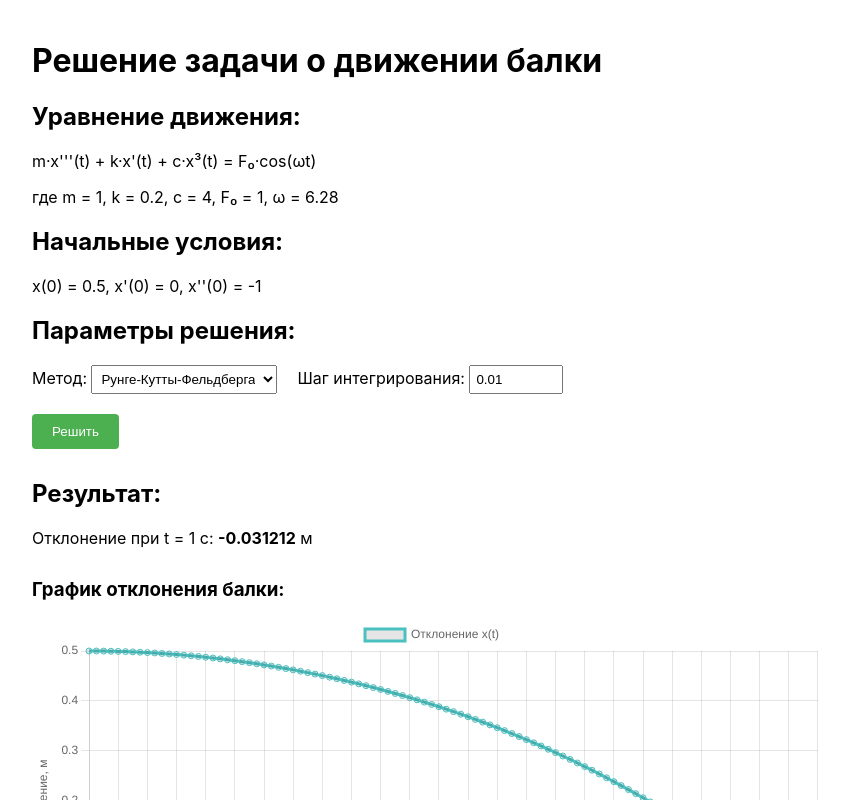
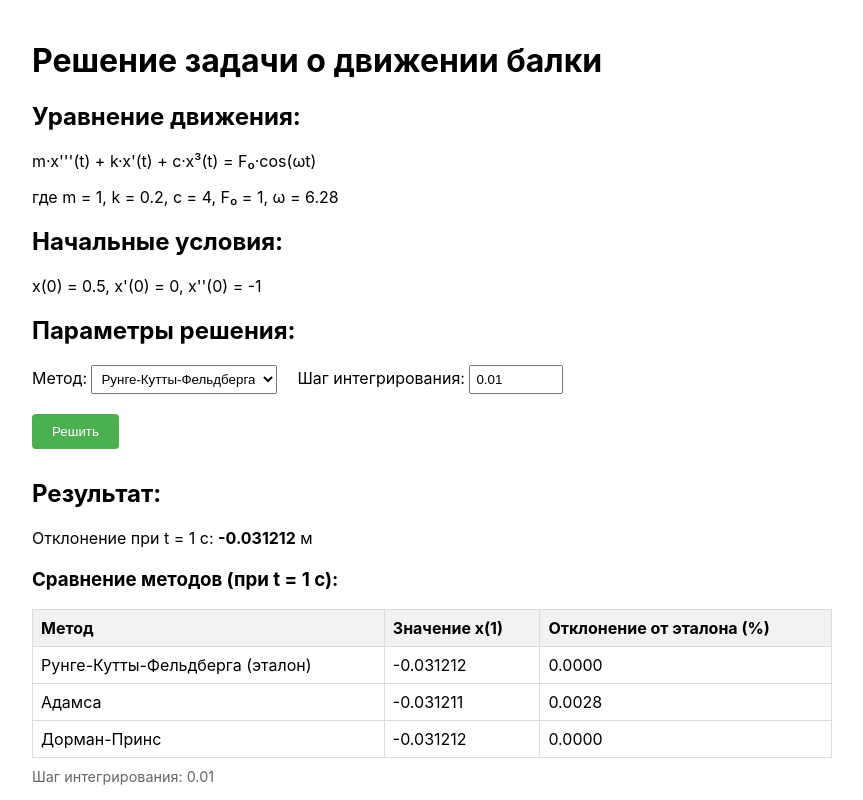
Before and after one commit to DUSERNAM3/Cauchy-problem-COURSEWORK, a React (Create React App) app: page / in a window 1280 px wide. Both pictures are taken after a click on the button "Решить". Shown: the top 800 px of the page, without its empty margins (208-1071 px from the left). Built offline with nearby package versions, Linux system fonts and the light colour scheme.

Commit message:
add table

```diff
--- a/src/App.js
+++ b/src/App.js
@@ -44,6 +44,7 @@ const BeamSolver = () => {
   const [result, setResult] = useState(null);
   const [chartData, setChartData] = useState(null);
   const [isCalculating, setIsCalculating] = useState(false);
+  const [comparisonResults, setComparisonResults] = useState(null);
 
   // Функция правой части дифференциального уравнения
   const f = (t, x, v, a) => {
@@ -165,43 +166,62 @@ const BeamSolver = () => {
     solution.push({ t, x, v, a });
 
     while (t <= 1) {
-      // Коэффициенты Дормана-Принса 5(4)
       const k1 = h * v;
       const l1 = h * a;
       const m1 = h * f(t, x, v, a) / params.m;
 
-      const k2 = h * (v + l1/5);
-      const l2 = h * (a + m1/5);
-      const m2 = h * f(t + h/5, x + k1/5, v + l1/5, a + m1/5) / params.m;
+      const k2 = h * (v + l1 / 5);
+      const l2 = h * (a + m1 / 5);
+      const m2 = h * f(t + h / 5, x + k1 / 5, v + l1 / 5, a + m1 / 5) / params.m;
 
-      const k3 = h * (v + 3*l1/40 + 9*l2/40);
-      const l3 = h * (a + 3*m1/40 + 9*m2/40);
-      const m3 = h * f(t + 3*h/10, x + 3*k1/40 + 9*k2/40, v + 3*l1/40 + 9*l2/40, a + 3*m1/40 + 9*m2/40) / params.m;
+      const k3 = h * (v + 3 * l1 / 40 + 9 * l2 / 40);
+      const l3 = h * (a + 3 * m1 / 40 + 9 * m2 / 40);
+      const m3 = h * f(
+        t + 3 * h / 10,
+        x + 3 * k1 / 40 + 9 * k2 / 40,
+        v + 3 * l1 / 40 + 9 * l2 / 40,
+        a + 3 * m1 / 40 + 9 * m2 / 40
+      ) / params.m;
 
-      const k4 = h * (v + 44*l1/45 - 56*l2/15 + 32*l3/9);
-      const l4 = h * (a + 44*m1/45 - 56*m2/15 + 32*m3/9);
-      const m4 = h * f(t + 4*h/5, x + 44*k1/45 - 56*k2/15 + 32*k3/9,
-                        v + 44*l1/45 - 56*l2/15 + 32*l3/9, a + 44*m1/45 - 56*m2/15 + 32*m3/9) / params.m;
+      const k4 = h * (v + 44 * l1 / 45 - 56 * l2 / 15 + 32 * l3 / 9);
+      const l4 = h * (a + 44 * m1 / 45 - 56 * m2 / 15 + 32 * m3 / 9);
+      const m4 = h * f(
+        t + 4 * h / 5,
+        x + 44 * k1 / 45 - 56 * k2 / 15 + 32 * k3 / 9,
+        v + 44 * l1 / 45 - 56 * l2 / 15 + 32 * l3 / 9,
+        a + 44 * m1 / 45 - 56 * m2 / 15 + 32 * m3 / 9
+      ) / params.m;
 
-      const k5 = h * (v + 19372*l1/6561 - 25360*l2/2187 + 64448*l3/6561 - 212*l4/729);
-      const l5 = h * (a + 19372*m1/6561 - 25360*m2/2187 + 64448*m3/6561 - 212*m4/729);
-      const m5 = h * f(t + 8*h/9, x + 19372*k1/6561 - 25360*k2/2187 + 64448*k3/6561 - 212*k4/729,
-                        v + 19372*l1/6561 - 25360*l2/2187 + 64448*l3/6561 - 212*l4/729,
-                        a + 19372*m1/6561 - 25360*m2/2187 + 64448*m3/6561 - 212*m4/729) / params.m;
+      const k5 = h * (
+        v + 19372 * l1 / 6561 - 25360 * l2 / 2187 + 64448 * l3 / 6561 - 212 * l4 / 729
+      );
+      const l5 = h * (
+        a + 19372 * m1 / 6561 - 25360 * m2 / 2187 + 64448 * m3 / 6561 - 212 * m4 / 729
+      );
+      const m5 = h * f(
+        t + 8 * h / 9,
+        x + 19372 * k1 / 6561 - 25360 * k2 / 2187 + 64448 * k3 / 6561 - 212 * k4 / 729,
+        v + 19372 * l1 / 6561 - 25360 * l2 / 2187 + 64448 * l3 / 6561 - 212 * l4 / 729,
+        a + 19372 * m1 / 6561 - 25360 * m2 / 2187 + 64448 * m3 / 6561 - 212 * m4 / 729
+      ) / params.m;
 
-      const k6 = h * (v + 9017*l1/3168 - 355*l2/33 + 46732*l3/5247 + 49*l4/176 - 5103*l5/18656);
-      const l6 = h * (a + 9017*m1/3168 - 355*m2/33 + 46732*m3/5247 + 49*m4/176 - 5103*m5/18656);
-      const m6 = h * f(t + h, x + 9017*k1/3168 - 355*k2/33 + 46732*k3/5247 + 49*k4/176 - 5103*k5/18656,
-                        v + 9017*l1/3168 - 355*l2/33 + 46732*l3/5247 + 49*l4/176 - 5103*l5/18656,
-                        a + 9017*m1/3168 - 355*m2/33 + 46732*m3/5247 + 49*m4/176 - 5103*m5/18656) / params.m;
+      const k6 = h * (
+        v + 9017 * l1 / 3168 - 355 * l2 / 33 + 46732 * l3 / 5247 + 49 * l4 / 176 - 5103 * l5 / 18656
+      );
+      const l6 = h * (
+        a + 9017 * m1 / 3168 - 355 * m2 / 33 + 46732 * m3 / 5247 + 49 * m4 / 176 - 5103 * m5 / 18656
+      );
+      const m6 = h * f(
+        t + h,
+        x + 9017 * k1 / 3168 - 355 * k2 / 33 + 46732 * k3 / 5247 + 49 * k4 / 176 - 5103 * k5 / 18656,
+        v + 9017 * l1 / 3168 - 355 * l2 / 33 + 46732 * l3 / 5247 + 49 * l4 / 176 - 5103 * l5 / 18656,
+        a + 9017 * m1 / 3168 - 355 * m2 / 33 + 46732 * m3 / 5247 + 49 * m4 / 176 - 5103 * m5 / 18656
+      ) / params.m;
 
-      const k7 = h * (v + 35*l1/384 + 500*l3/1113 + 125*l4/192 - 2187*l5/6784 + 11*l6/84);
-      const l7 = h * (a + 35*m1/384 + 500*m3/1113 + 125*m4/192 - 2187*m5/6784 + 11*m6/84);
-
-      // Новые значения (5-го порядка)
-      const xNew = x + 35*k1/384 + 500*k3/1113 + 125*k4/192 - 2187*k5/6784 + 11*k6/84;
-      const vNew = v + 35*l1/384 + 500*l3/1113 + 125*l4/192 - 2187*l5/6784 + 11*l6/84;
-      const aNew = a + 35*m1/384 + 500*m3/1113 + 125*m4/192 - 2187*m5/6784 + 11*m6/84;
+      // Новые значения
+      const xNew = x + 35 * k1 / 384 + 500 * k3 / 1113 + 125 * k4 / 192 - 2187 * k5 / 6784 + 11 * k6 / 84;
+      const vNew = v + 35 * l1 / 384 + 500 * l3 / 1113 + 125 * l4 / 192 - 2187 * l5 / 6784 + 11 * l6 / 84;
+      const aNew = a + 35 * m1 / 384 + 500 * m3 / 1113 + 125 * m4 / 192 - 2187 * m5 / 6784 + 11 * m6 / 84;
 
       t += h;
       x = xNew;
@@ -220,38 +240,72 @@ const BeamSolver = () => {
 
     // Имитация асинхронного вычисления
     setTimeout(() => {
-      let solution;
+      // Решаем всеми тремя методами
+      const rkfSolution = solveRKF(stepSize);
+      const adamsSolution = solveAdams(stepSize);
+      const dpSolution = solveDP(stepSize);
+
+      // Находим значения при t=1 для каждого метода
+      const findLastPoint = (solution) => solution.find(p => Math.abs(p.t - 1) < stepSize/2);
+
+      const rkfPoint = findLastPoint(rkfSolution);
+      const adamsPoint = findLastPoint(adamsSolution);
+      const dpPoint = findLastPoint(dpSolution);
+
+      // Рассчитываем отклонения от эталонного значения (RKF)
+      const calculateDeviation = (value) => {
+        if (!rkfPoint || !value) return null;
+        return Math.abs((value - rkfPoint.x) / rkfPoint.x * 100).toFixed(4);
+      };
+
+      // Сохраняем результаты сравнения
+      setComparisonResults({
+        stepSize,
+        methods: {
+          rkf: {
+            value: rkfPoint ? rkfPoint.x.toFixed(6) : null,
+            deviation: "0.0000" // эталонный метод
+          },
+          adams: {
+            value: adamsPoint ? adamsPoint.x.toFixed(6) : null,
+            deviation: calculateDeviation(adamsPoint?.x)
+          },
+          dp: {
+            value: dpPoint ? dpPoint.x.toFixed(6) : null,
+            deviation: calculateDeviation(dpPoint?.x)
+          }
+        }
+      });
+
+      // Подготавливаем данные для графика (текущего выбранного метода)
+      let currentSolution;
       switch(method) {
         case 'rkf':
-          solution = solveRKF(stepSize);
+          currentSolution = rkfSolution;
           break;
         case 'adams':
-          solution = solveAdams(stepSize);
+          currentSolution = adamsSolution;
           break;
         case 'dormand-prince':
-          solution = solveDP(stepSize);
+          currentSolution = dpSolution;
           break;
         default:
-          solution = [];
+          currentSolution = [];
       }
 
-      // Находим значение при t=1
-      const lastPoint = solution.find(p => Math.abs(p.t - 1) < stepSize/2);
-
-      // Подготавливаем данные для графика
       const chartData = {
-        labels: solution.map(p => p.t.toFixed(3)),
+        labels: currentSolution.map(p => p.t.toFixed(3)),
         datasets: [
           {
             label: 'Отклонение x(t)',
-            data: solution.map(p => p.x),
+            data: currentSolution.map(p => p.x),
             borderColor: 'rgb(75, 192, 192)',
             tension: 0.1
           }
         ]
       };
 
-      setResult(lastPoint ? lastPoint.x : null);
+      setResult(rkfPoint ? rkfPoint.x : null);
       setChartData(chartData);
       setIsCalculating(false);
     }, 100);
@@ -325,9 +379,44 @@ const BeamSolver = () => {
           <h2>Результат:</h2>
           <p>Отклонение при t = 1 с: <strong>{result.toFixed(6)}</strong> м</p>
 
+          {comparisonResults && (
+            <div style={{ marginTop: '20px' }}>
+              <h3>Сравнение методов (при t = 1 с):</h3>
+              <table style={{ borderCollapse: 'collapse', width: '100%', marginTop: '10px' }}>
+                <thead>
+                  <tr style={{ backgroundColor: '#f2f2f2' }}>
+                    <th style={{ border: '1px solid #ddd', padding: '8px', textAlign: 'left' }}>Метод</th>
+                    <th style={{ border: '1px solid #ddd', padding: '8px', textAlign: 'left' }}>Значение x(1)</th>
+                    <th style={{ border: '1px solid #ddd', padding: '8px', textAlign: 'left' }}>Отклонение от эталона (%)</th>
+                  </tr>
+                </thead>
+                <tbody>
+                  <tr>
+                    <td style={{ border: '1px solid #ddd', padding: '8px' }}>Рунге-Кутты-Фельдберга (эталон)</td>
+                    <td style={{ border: '1px solid #ddd', padding: '8px' }}>{comparisonResults.methods.rkf.value}</td>
+                    <td style={{ border: '1px solid #ddd', padding: '8px' }}>{comparisonResults.methods.rkf.deviation}</td>
+                  </tr>
+                  <tr>
+                    <td style={{ border: '1px solid #ddd', padding: '8px' }}>Адамса</td>
+                    <td style={{ border: '1px solid #ddd', padding: '8px' }}>{comparisonResults.methods.adams.value}</td>
+                    <td style={{ border: '1px solid #ddd', padding: '8px' }}>{comparisonResults.methods.adams.deviation}</td>
+                  </tr>
+                  <tr>
+                    <td style={{ border: '1px solid #ddd', padding: '8px' }}>Дорман-Принс</td>
+                    <td style={{ border: '1px solid #ddd', padding: '8px' }}>{comparisonResults.methods.dp.value}</td>
+                    <td style={{ border: '1px solid #ddd', padding: '8px' }}>{comparisonResults.methods.dp.deviation}</td>
+                  </tr>
+                </tbody>
+              </table>
+              <p style={{ marginTop: '10px', fontSize: '0.9em', color: '#666' }}>
+                Шаг интегрирования: {comparisonResults.stepSize}
+              </p>
+            </div>
+          )}
+
           {chartData && (
             <div style={{ marginTop: '30px' }}>
-              <h3>График отклонения балки:</h3>
+              <h3>График отклонения балки (метод: {method === 'rkf' ? 'Рунге-Кутты-Фельдберга' : method === 'adams' ? 'Адамса' : 'Дорман-Принс'}):</h3>
               <div style={{ height: '400px' }}>
                 <Line
                   data={chartData}
```
